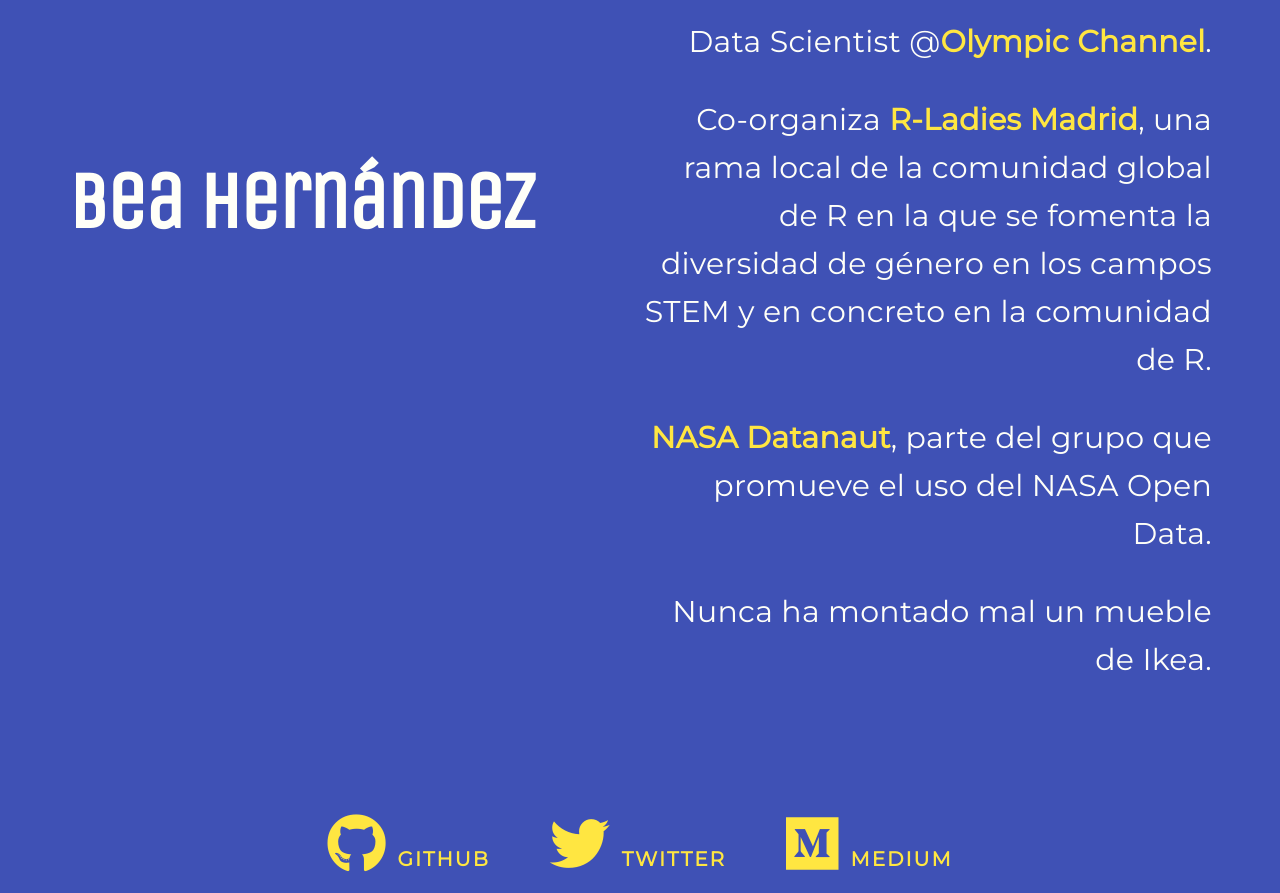
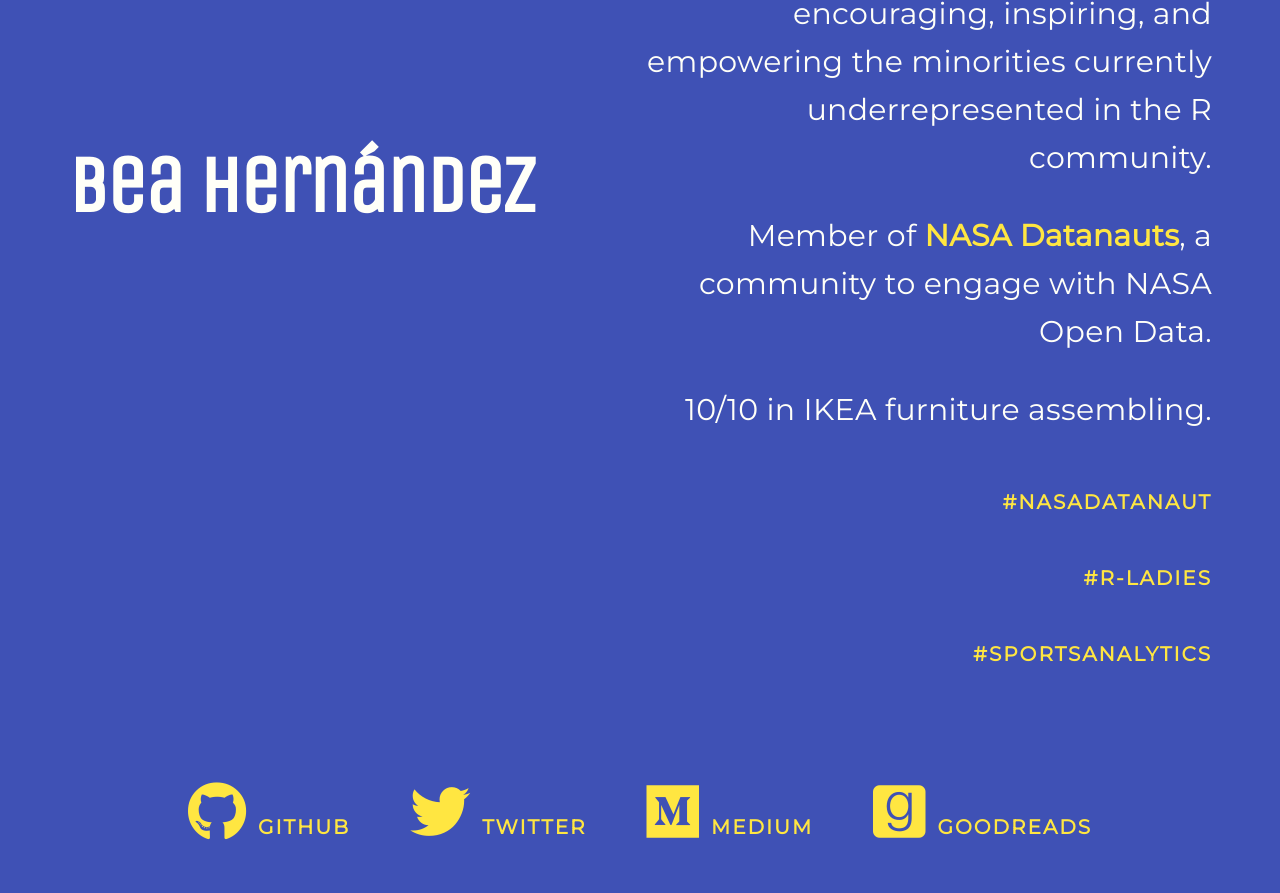
Before and after one commit to chucheria/material, a plain HTML site: page index.html in a window 1280 px wide. Shown: the part 378-1271 px from the top of the page. Drawn offline with nearby package versions, Linux system fonts and the light colour scheme.

Commit message:
fix works

```diff
--- a/index.html
+++ b/index.html
@@ -17,16 +17,16 @@
             <h1>Bea Hernández</h1>
         </div>
         <div class="column-half description">
+            <p>Data Scientist @<a href="https://www.olympicchannel.com/">Olympic Channel</a>. </p>
+            <p>Co-organises <a href="https://www.meetup.com/es-ES/rladies-madrid/">R-Ladies Madrid</a>, a local chapter of global <a href="https://rladies.org/">R-Ladies</a>, a community focused on achieve proportionate representation by encouraging, inspiring, and empowering the minorities currently underrepresented in the R community.</p>
+            <p>Member of <a href="https://open.nasa.gov/explore/datanauts/">NASA Datanauts</a>, a community to engage with NASA Open Data.</p>
+            <!-- <p>Levanto 100 kg en la prensa, 30 en remo y 10 con cada brazo.</p> -->
+            <p>10/10 in IKEA furniture assembling.</p>
             <p class="profiles">
                 <a href="https://open.nasa.gov/explore/datanauts/2017/fall/#datanaut-beatriz-hernandez" class="hashtag">#NASADatanaut</a>
                 <a href="https://rladies.org/spain-rladies/name/beatriz-hernandez/" class="hashtag">#R-Ladies</a>
                 <a href="https://github.com/chucheria/awesome-sports-analytics" class="hashtag">#SportsAnalytics</a>
             </p>
-			<p>Data Scientist @<a href="https://www.olympicchannel.com/">Olympic Channel</a>. </p>
-			<p>Co-organiza <a href="https://www.meetup.com/es-ES/rladies-madrid/">R-Ladies Madrid</a>, una rama local de la comunidad global de R en la que se fomenta la diversidad de género en los campos STEM y en concreto en la comunidad de R.</p>
-			<p><a href="https://open.nasa.gov/explore/datanauts/">NASA Datanaut</a>, parte del grupo que promueve el uso del NASA Open Data. </p>
-			<!-- <p>Levanto 100 kg en la prensa, 30 en remo y 10 con cada brazo.</p> -->
-			<p>Nunca ha montado mal un mueble de Ikea.</p>
         </div>
     </div>
     <div class="container">
@@ -44,6 +44,11 @@
             <li>
                 <a href="https://medium.com/@chucheria" class="hashtag">
                     <i class="fab fa-medium"></i>Medium
+                </a>
+            </li>
+            <li>
+                <a href="https://www.goodreads.com/user/show/39907536-b" class="hashtag">
+                    <i class="fab fa-goodreads"></i>Goodreads
                 </a>
             </li>
         </ul>
@@ -88,6 +93,49 @@
         </div>
     </div>
     <!-- <div class="container">
+        <div class="column-half title">
+            <h1>Conferences</h1>
+        </div>
+        <div class="column-half description">
+            <ul class="works">
+                <li>
+                    <a href="https://www.meetup.com/es-ES/Data-Science-Madrid/events/237676529/" class="hashtag">
+                        Mi primera red neuronal para una serie temporal
+                    </a>
+                    <p class="explanation"> 2017-02-21 Meetup DataScience Madrid </p>
+                </li>
+                <li>
+                    <a href="https://2017.jsday.es/#5740078466859008/105094003" class="hashtag">
+                        JavaScript para un Data Scientist
+                    </a>
+                    <a href="https://github.com/chucheria/JSDayES2017">Repository</a>
+                    <p class="explanation"> 2017-05-13 JSDay Madrid </p>
+                </li>
+                <li>
+                    <a href="https://wtm.gdgmadrid.es/agenda/rladiesopendata.html" class="hashtag">
+						Open Data, R-Ladies, and NASA
+					</a>
+                    <p class="explanation"> 2018-03-11 WTM Madrid </p>
+                </li>
+                <li>
+                    <a href="https://wecodefest.com/2018/" class="hashtag">
+                        Live coding: Perlin Noise
+                    </a>
+                    <a href="https://github.com/chucheria/2018_wecode_livecoding">Repository</a>
+                    <a href="https://www.youtube.com/watch?v=UyWOFN26464">Video</a>
+                    <p class="explanation"> 2018-03-02 WeCodeFest </p>
+                </li>
+                <li>
+                    <a href="https://wecodefest.com/2018/" class="hashtag">
+                        Taller de Machine Learning w/ Leticia Martín-Fuertes
+                    </a>
+                    <a href="https://github.com/RLadiesMadrid/H2O_Workshop">Repository</a>
+                    <p class="explanation"> 2018-03-03 WeCodeFest </p>
+                </li>
+            </ul>
+        </div>
+    </div> -->
+    <!-- <div class="container">
 		<a class='img' href="bea.JPG" download="bea.JPG"></a>
 	</div> -->
 </body>
--- a/main.css
+++ b/main.css
@@ -32,7 +32,7 @@ h1 {
 .container {
     margin: 0 auto;
     max-width: 80.0rem;
-    padding: 5.0rem 3.0rem 0 3.0rem;
+    padding: 3.0rem 3.0rem 0 3.0rem;
 	position: relative;
     width: 100%;
 	display: flex;
```
Lines whose indentation alone changed are shown as unchanged.
